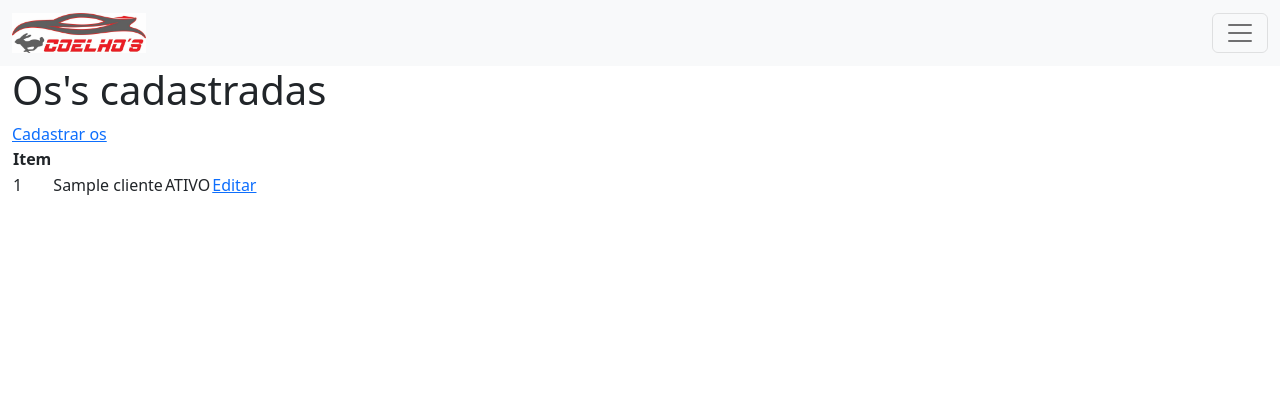
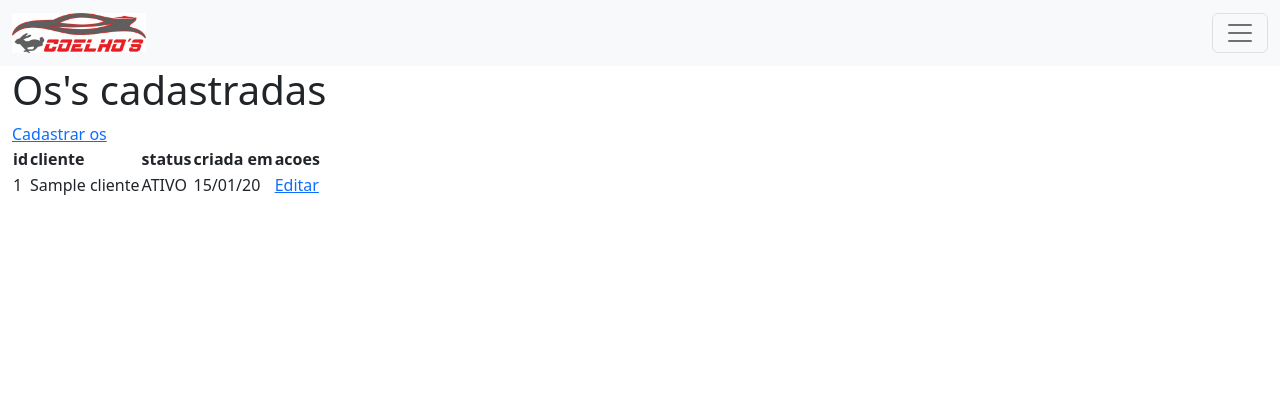
Before and after one commit to thomzera/car-mec, a Django app: page /os/ in a window 1280 px wide. Shown: the top 420 px of the page. Run offline with Django 4.2, Linux system fonts and the light colour scheme; a user stored in the database is signed in; tables that the repository leaves empty hold one stand-in row (values such as "Sample post"); some libraries are stand-ins or nearby versions.

Commit message:
feat: coluna para guardar infos de data de criacao e edicao de uma o's

```diff
--- a/project/core/models.py
+++ b/project/core/models.py
@@ -53,3 +53,5 @@ class OrdemServico(models.Model):
     observacao = models.TextField()
     itens = models.ForeignKey(Item, on_delete=models.CASCADE)
     mao_obra = models.DecimalField(decimal_places=2, max_digits=9)
+    ts_created = models.DateTimeField(auto_now_add=True)
+    ts_updated = models.DateTimeField(auto_now=True)
--- a/project/core/templates/core/pages/oss.html
+++ b/project/core/templates/core/pages/oss.html
@@ -9,14 +9,18 @@
 
 <table>
     <tr>
-        <th>Item</th>
-        <th></th>
+        <th>id</th>
+        <th>cliente</th>
+        <th>status</th>
+        <th>criada em</th>
+        <th>acoes</th>
     </tr>
     {% for os in oss %}
     <tr>
         <td>{{os.id}}</td>
         <td>{{os.cliente}}</td>
         <td>{{os.status}}</td>
+        <td>{{os.ts_created|date:"d/m/y"}}</td>
         <td><a href="{% url 'editar_os' os.id %}">Editar</a></td>
         {% comment %} <td><a href="{% url 'remover_item' item.id %}">Remover</a></td> {% endcomment %}
     </tr>
```
Also changed, not shown: project/core/migrations/0009_ordemservico_ts_created_ordemservico_ts_updated.py (added).
